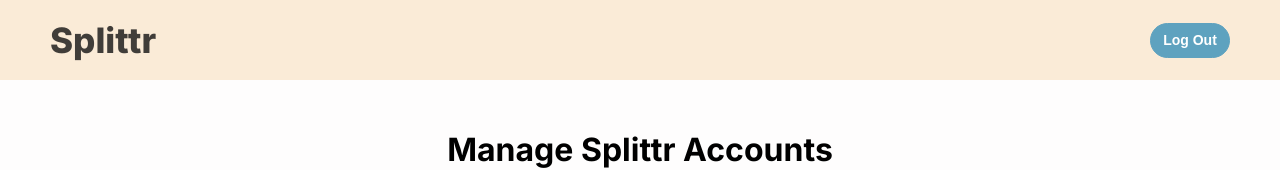
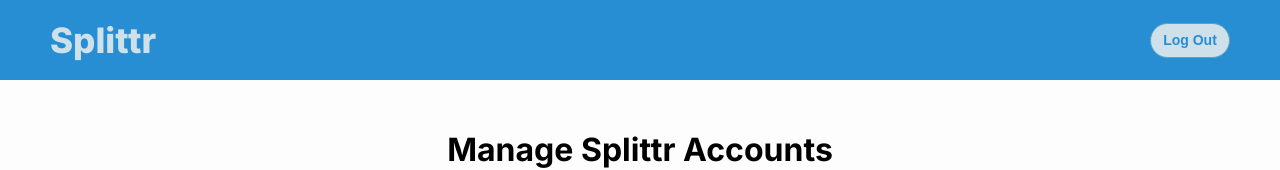
Before and after one commit to williamdjting/276-finalproject, a React (Create React App) app in the folder frontend/: page / in a window 1280 px wide. Shown: the top 170 px of the page. Built offline with nearby package versions, Linux system fonts and the light colour scheme; no server answers; sample sign-in values are in the browser's storage.

Commit message:
changed some stylesheet

```diff
--- a/frontend/src/stylesheets/navbar.css
+++ b/frontend/src/stylesheets/navbar.css
@@ -1,9 +1,12 @@
-
+:root {
+    --nav-background-color: rgb(39, 142, 211);
+    --nav-text-color: #cee1eb;
+  }
 .nav {
     display: flex;
     align-items: center;
     padding: 0px 50px;
-    background-color: antiquewhite;
+    background-color: var(--nav-background-color);
     justify-content: space-between;
     height: 80px;
 }
@@ -33,7 +36,7 @@
     display: flex;
     align-items: center;
     height: 20%;
-    color: #403d39;
+    color: var(--nav-text-color);
     transition: all 0.5s ease 0s;
     padding: 20px 20px;
     margin: 0;
@@ -42,16 +45,24 @@
 }
 
     .nav a:hover {
-        color: #ffecd1;
-        background-color: #b2967d;
+        color: var(--nav-background-color);
+        background-color: var(--nav-text-color);
         height: 100%;
     }
 
+    .nav button{
+        background-color: var(--nav-text-color);
+        color: var(--nav-background-color);
+    }
 
+    .nav button:hover{
+        background-color: white;
+
+    }
 .logo {
     margin-right: auto;
     font-size: 35px;
     padding: 0;
     font-weight: 800;
-    color: #403d39;
+    color: var(--nav-text-color);
 }
```
